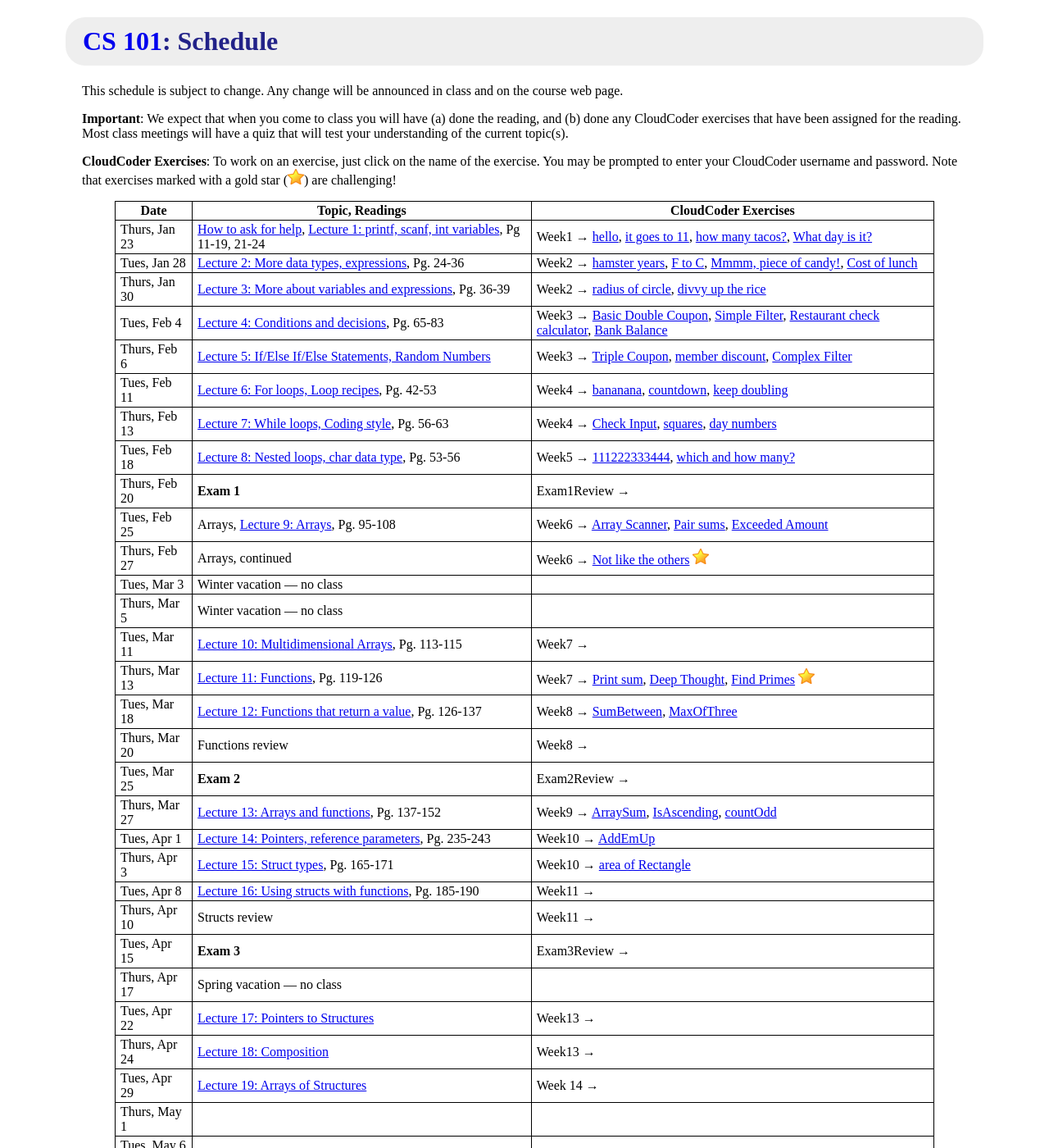
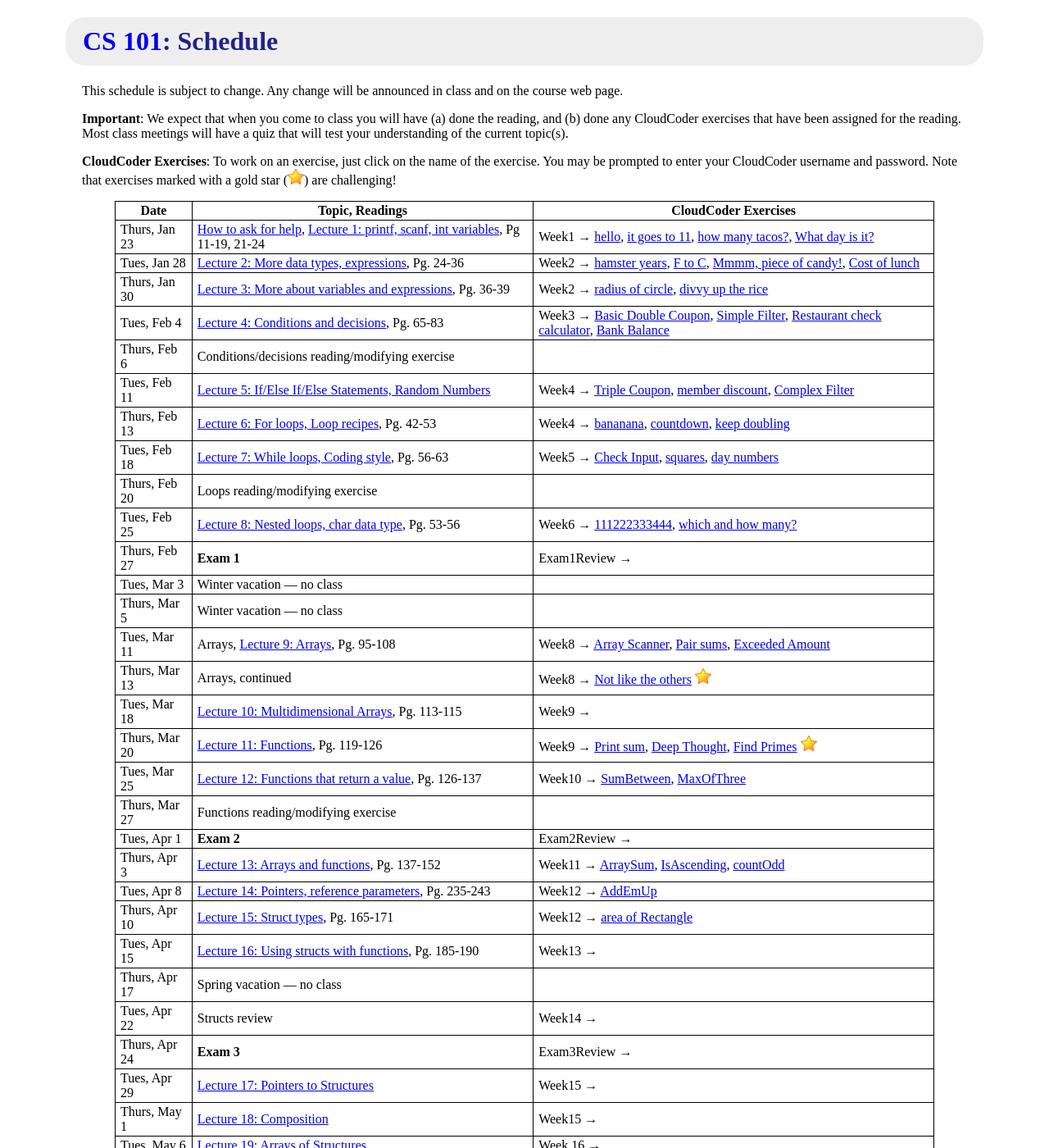
Before and after one commit to ycpcs/cs101-spring2014, a Jekyll site: the page built from schedule.md, in a window 1280 px wide and 1400 px high. Shown: the whole window at 82% size. Built offline with Jekyll 4.4.1, drawn with Linux system fonts in a browser that asks for light colours; Markdown is read by kramdown in place of the engine named in the settings.

Commit message:
rearranged for reading/modifying exercises

```diff
--- a/schedule.md
+++ b/schedule.md
@@ -16,32 +16,32 @@ announced in class and on the course web page.
 > Tues, Jan 28 | [Lecture 2: More data types, expressions](lectures/lecture02.html), Pg. 24-36 | Week2 &rarr; [hamster years](https://cs.ycp.edu/cloudcoder/#exercise?c=5,p=85), [F to C](https://cs.ycp.edu/cloudcoder/#exercise?c=5,p=86), [Mmmm, piece of candy!](https://cs.ycp.edu/cloudcoder/#exercise?c=5,p=87), [Cost of lunch](https://cs.ycp.edu/cloudcoder/#exercise?c=5,p=88)
 > Thurs, Jan 30 | [Lecture 3: More about variables and expressions](lectures/lecture03.html), Pg. 36-39 | Week2 &rarr; [radius of circle](https://cs.ycp.edu/cloudcoder/#exercise?c=5,p=89), [divvy up the rice](https://cs.ycp.edu/cloudcoder/#exercise?c=5,p=90)
 > Tues, Feb 4 | [Lecture 4: Conditions and decisions](lectures/lecture04.html), Pg. 65-83 | Week3 &rarr; [Basic Double Coupon](https://cs.ycp.edu/cloudcoder/#exercise?c=5,p=91), [Simple Filter](https://cs.ycp.edu/cloudcoder/#exercise?c=5,p=92), [Restaurant check calculator](https://cs.ycp.edu/cloudcoder/#exercise?c=5,p=94), [Bank Balance](https://cs.ycp.edu/cloudcoder/#exercise?c=5,p=93)
-> Thurs, Feb 6 | [Lecture 5: If/Else If/Else Statements, Random Numbers](lectures/lecture05.html) | Week3 &rarr; [Triple Coupon](https://cs.ycp.edu/cloudcoder/#exercise?c=5,p=95), [member discount](https://cs.ycp.edu/cloudcoder/#exercise?c=5,p=96), [Complex Filter](https://cs.ycp.edu/cloudcoder/#exercise?c=5,p=97)
-> Tues, Feb 11 | [Lecture 6: For loops, Loop recipes](lectures/lecture06.html), Pg. 42-53 | Week4 &rarr; [bananana](https://cs.ycp.edu/cloudcoder/#exercise?c=5,p=98), [countdown](https://cs.ycp.edu/cloudcoder/#exercise?c=5,p=99), [keep doubling](https://cs.ycp.edu/cloudcoder/#exercise?c=5,p=100)
-> Thurs, Feb 13 | [Lecture 7: While loops, Coding style](lectures/lecture07.html), Pg. 56-63 | Week4 &rarr; [Check Input](https://cs.ycp.edu/cloudcoder/#exercise?c=5,p=101), [squares](https://cs.ycp.edu/cloudcoder/#exercise?c=5,p=102), [day numbers](https://cs.ycp.edu/cloudcoder/#exercise?c=5,p=103)
-> Tues, Feb 18 | [Lecture 8: Nested loops, char data type](lectures/lecture08.html), Pg. 53-56 | Week5 &rarr; [111222333444](https://cs.ycp.edu/cloudcoder/#exercise?c=5,p=104), [which and how many?](https://cs.ycp.edu/cloudcoder/#exercise?c=5,p=105)
-> Thurs, Feb 20 | **Exam 1** | Exam1Review &rarr;
-> Tues, Feb 25 | Arrays, [Lecture 9: Arrays](lectures/lecture09.html), Pg. 95-108 | Week6 &rarr; [Array Scanner](https://cs.ycp.edu/cloudcoder/#exercise?c=5,p=106), [Pair sums](https://cs.ycp.edu/cloudcoder/#exercise?c=5,p=107), [Exceeded Amount](https://cs.ycp.edu/cloudcoder/#exercise?c=5,p=108)
-> Thurs, Feb 27 | Arrays, continued | Week6 &rarr; [Not like the others](https://cs.ycp.edu/cloudcoder/#exercise?c=5,p=109) <img src="{{site.url}}/images/goldstar-tiny.png" />
+> Thurs, Feb 6 | Conditions/decisions reading/modifying exercise |
+> Tues, Feb 11 | [Lecture 5: If/Else If/Else Statements, Random Numbers](lectures/lecture05.html) | Week4 &rarr; [Triple Coupon](https://cs.ycp.edu/cloudcoder/#exercise?c=5,p=95), [member discount](https://cs.ycp.edu/cloudcoder/#exercise?c=5,p=96), [Complex Filter](https://cs.ycp.edu/cloudcoder/#exercise?c=5,p=97)
+> Thurs, Feb 13 | [Lecture 6: For loops, Loop recipes](lectures/lecture06.html), Pg. 42-53 | Week4 &rarr; [bananana](https://cs.ycp.edu/cloudcoder/#exercise?c=5,p=98), [countdown](https://cs.ycp.edu/cloudcoder/#exercise?c=5,p=99), [keep doubling](https://cs.ycp.edu/cloudcoder/#exercise?c=5,p=100)
+> Tues, Feb 18 | [Lecture 7: While loops, Coding style](lectures/lecture07.html), Pg. 56-63 | Week5 &rarr; [Check Input](https://cs.ycp.edu/cloudcoder/#exercise?c=5,p=101), [squares](https://cs.ycp.edu/cloudcoder/#exercise?c=5,p=102), [day numbers](https://cs.ycp.edu/cloudcoder/#exercise?c=5,p=103)
+> Thurs, Feb 20 | Loops reading/modifying exercise |
+> Tues, Feb 25 | [Lecture 8: Nested loops, char data type](lectures/lecture08.html), Pg. 53-56 | Week6 &rarr; [111222333444](https://cs.ycp.edu/cloudcoder/#exercise?c=5,p=104), [which and how many?](https://cs.ycp.edu/cloudcoder/#exercise?c=5,p=105)
+> Thurs, Feb 27 | **Exam 1** | Exam1Review &rarr;
 > Tues, Mar 3 | Winter vacation &mdash; no class |
 > Thurs, Mar 5 | Winter vacation &mdash; no class |
-> Tues, Mar 11 | [Lecture 10: Multidimensional Arrays](lectures/lecture10.html), Pg. 113-115 | Week7 &rarr;
-> Thurs, Mar 13 | [Lecture 11: Functions](lectures/lecture11.html), Pg. 119-126 | Week7 &rarr; [Print sum](https://cs.ycp.edu/cloudcoder/#exercise?c=5,p=110), [Deep Thought](https://cs.ycp.edu/cloudcoder/#exercise?c=5,p=111), [Find Primes](https://cs.ycp.edu/cloudcoder/#exercise?c=5,p=112) <img src="{{site.url}}/images/goldstar-tiny.png" />
-> Tues, Mar 18 | [Lecture 12: Functions that return a value](lectures/lecture12.html), Pg. 126-137 | Week8 &rarr; [SumBetween](https://cs.ycp.edu/cloudcoder/#exercise?c=5,p=116), [MaxOfThree](https://cs.ycp.edu/cloudcoder/#exercise?c=5,p=117)
-> Thurs, Mar 20 | Functions review | Week8 &rarr;
-> Tues, Mar 25 | **Exam 2** | Exam2Review &rarr;
-> Thurs, Mar 27 | [Lecture 13: Arrays and functions](lectures/lecture13.html), Pg. 137-152 | Week9 &rarr; [ArraySum](https://cs.ycp.edu/cloudcoder/#exercise?c=5,p=113), [IsAscending](https://cs.ycp.edu/cloudcoder/#exercise?c=5,p=115), [countOdd](https://cs.ycp.edu/cloudcoder/#exercise?c=5,p=114)
-> Tues, Apr 1 | [Lecture 14: Pointers, reference parameters](lectures/lecture14.html), Pg. 235-243 | Week10 &rarr; [AddEmUp](https://cs.ycp.edu/cloudcoder/#exercise?c=5,p=118)
-> Thurs, Apr 3 | [Lecture 15: Struct types](lectures/lecture15.html), Pg. 165-171 | Week10 &rarr; [area of Rectangle](https://cs.ycp.edu/cloudcoder/#exercise?c=5,p=119)
-> Tues, Apr 8 | [Lecture 16: Using structs with functions](lectures/lecture16.html), Pg. 185-190 | Week11 &rarr;
-> Thurs, Apr 10 | Structs review | Week11 &rarr;
-> Tues, Apr 15 | **Exam 3** | Exam3Review &rarr;
+> Tues, Mar 11 | Arrays, [Lecture 9: Arrays](lectures/lecture09.html), Pg. 95-108 | Week8 &rarr; [Array Scanner](https://cs.ycp.edu/cloudcoder/#exercise?c=5,p=106), [Pair sums](https://cs.ycp.edu/cloudcoder/#exercise?c=5,p=107), [Exceeded Amount](https://cs.ycp.edu/cloudcoder/#exercise?c=5,p=108)
+> Thurs, Mar 13 | Arrays, continued | Week8 &rarr; [Not like the others](https://cs.ycp.edu/cloudcoder/#exercise?c=5,p=109) <img src="{{site.url}}/images/goldstar-tiny.png" />
+> Tues, Mar 18 | [Lecture 10: Multidimensional Arrays](lectures/lecture10.html), Pg. 113-115 | Week9 &rarr;
+> Thurs, Mar 20 | [Lecture 11: Functions](lectures/lecture11.html), Pg. 119-126 | Week9 &rarr; [Print sum](https://cs.ycp.edu/cloudcoder/#exercise?c=5,p=110), [Deep Thought](https://cs.ycp.edu/cloudcoder/#exercise?c=5,p=111), [Find Primes](https://cs.ycp.edu/cloudcoder/#exercise?c=5,p=112) <img src="{{site.url}}/images/goldstar-tiny.png" />
+> Tues, Mar 25 | [Lecture 12: Functions that return a value](lectures/lecture12.html), Pg. 126-137 | Week10 &rarr; [SumBetween](https://cs.ycp.edu/cloudcoder/#exercise?c=5,p=116), [MaxOfThree](https://cs.ycp.edu/cloudcoder/#exercise?c=5,p=117)
+> Thurs, Mar 27 | Functions reading/modifying exercise
+> Tues, Apr 1 | **Exam 2** | Exam2Review &rarr;
+> Thurs, Apr 3 | [Lecture 13: Arrays and functions](lectures/lecture13.html), Pg. 137-152 | Week11 &rarr; [ArraySum](https://cs.ycp.edu/cloudcoder/#exercise?c=5,p=113), [IsAscending](https://cs.ycp.edu/cloudcoder/#exercise?c=5,p=115), [countOdd](https://cs.ycp.edu/cloudcoder/#exercise?c=5,p=114)
+> Tues, Apr 8 | [Lecture 14: Pointers, reference parameters](lectures/lecture14.html), Pg. 235-243 | Week12 &rarr; [AddEmUp](https://cs.ycp.edu/cloudcoder/#exercise?c=5,p=118)
+> Thurs, Apr 10 | [Lecture 15: Struct types](lectures/lecture15.html), Pg. 165-171 | Week12 &rarr; [area of Rectangle](https://cs.ycp.edu/cloudcoder/#exercise?c=5,p=119)
+> Tues, Apr 15 | [Lecture 16: Using structs with functions](lectures/lecture16.html), Pg. 185-190 | Week13 &rarr;
 > Thurs, Apr 17 | Spring vacation &mdash; no class |
-> Tues, Apr 22 | [Lecture 17: Pointers to Structures](lectures/lecture17.html) | Week13 &rarr;
-> Thurs, Apr 24 | [Lecture 18: Composition](lectures/lecture18.html) | Week13 &rarr;
-> Tues, Apr 29 | [Lecture 19: Arrays of Structures](lectures/lecture19.html) | Week 14 &rarr;
-> Thurs, May 1 |
-> Tues, May 6 |
+> Tues, Apr 22 | Structs review | Week14 &rarr;
+> Thurs, Apr 24 | **Exam 3** | Exam3Review &rarr;
+> Tues, Apr 29 | [Lecture 17: Pointers to Structures](lectures/lecture17.html) | Week15 &rarr;
+> Thurs, May 1 | [Lecture 18: Composition](lectures/lecture18.html) | Week15 &rarr;
+> Tues, May 6 | [Lecture 19: Arrays of Structures](lectures/lecture19.html) | Week 16 &rarr;
 > Thurs, May 8 | **Exam 4** | Exam4Review &rarr;
 
 <!-- vim:set wrap: ­-->
```
